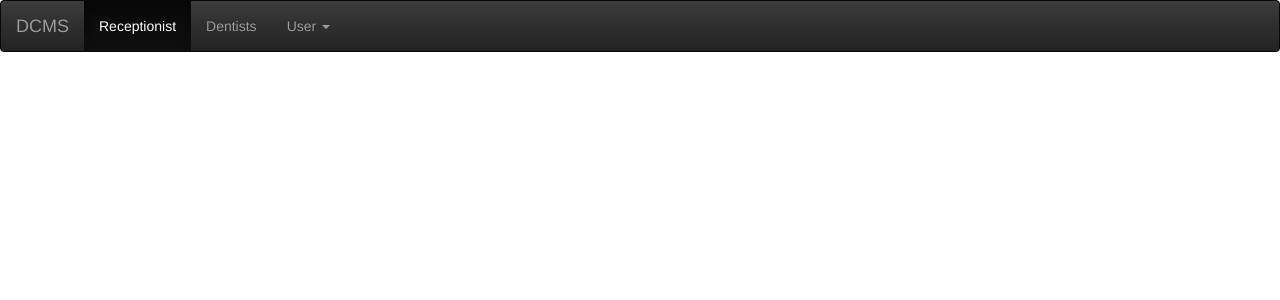
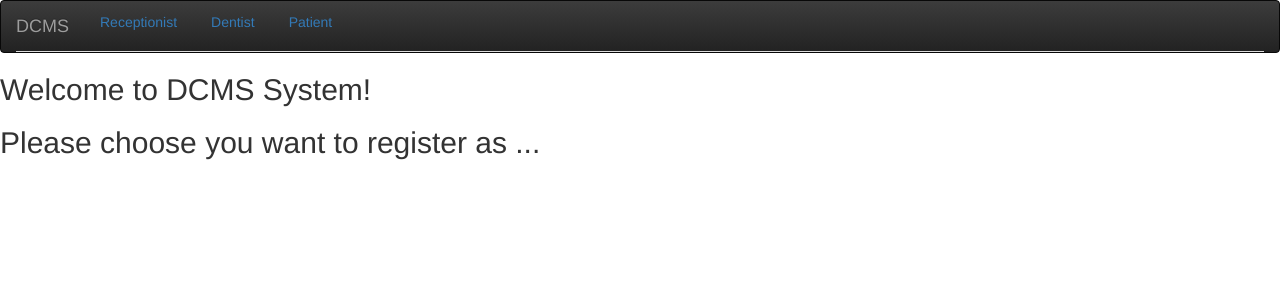
Before and after one commit to Ze-48346/CSI2132Project, a Flask app: page / in a window 1280 px wide. Shown: the top 300 px of the page. Run offline with Flask 2, Linux system fonts and the light colour scheme; parts of the project's set-up code (start-up, migrations or seed data) failed here and were passed over; some libraries are stand-ins or nearby versions.

Commit message:
Update all UIs

```diff
--- a/main.py
+++ b/main.py
@@ -24,7 +24,32 @@ def index():
     return render_template('HomePage.html')
 
 
+@app.route("/login")
+def login_page():
+    return render_template('Signin Template for Bootstrap.html')
+
+
+@app.route("/patient")
+def patient_page():
+    return render_template('PatientUI.html')
+
+
+@app.route("/receptionist")
+def receptionist_page():
+    return render_template('ReceptionistUI.html')
+
+
+@app.route("/dentist")
+def dentist_page():
+    return render_template('DentistsUI.html')
+
+
+@app.route("/signup")
+def signup():
+    return render_template('signup.html')
+
+
 if __name__ == '__main__':
-   # db.drop_all()
+    # db.drop_all()
 
     app.run(debug=False)
--- a/templates/HomePage.html
+++ b/templates/HomePage.html
@@ -10,6 +10,7 @@
     <link rel="stylesheet" href="https://stackpath.bootstrapcdn.com/bootstrap/3.4.1/css/bootstrap-theme.min.css" integrity="sha384-6pzBo3FDv/PJ8r2KRkGHifhEocL+1X2rVCTTkUfGk7/0pbek5mMa1upzvWbrUbOZ" crossorigin="anonymous">
 
 <!-- 最新的 Bootstrap 核心 JavaScript 文件 -->
+    <script src="https://cdn.staticfile.org/jquery/2.1.1/jquery.min.js"></script>
     <script src="https://stackpath.bootstrapcdn.com/bootstrap/3.4.1/js/bootstrap.min.js" integrity="sha384-aJ21OjlMXNL5UyIl/XNwTMqvzeRMZH2w8c5cRVpzpU8Y5bApTppSuUkhZXN0VxHd" crossorigin="anonymous"></script>
 
 </head>
@@ -19,30 +20,176 @@
 <nav class="navbar navbar-inverse" role="navigation">
     <div class="container-fluid">
     <div class="navbar-header">
-        <a class="navbar-brand" href="/">DCMS</a>
+        <a class="navbar-brand" href="#home" data-toggle="tab">DCMS</a>
     </div>
-    <div>
-        <ul class="nav navbar-nav">
-            <li class="active"><a href="#">Receptionist</a></li>
-            <li><a href="#">Dentists</a></li>
-            <li class="dropdown">
-                <a href="/" class="dropdown-toggle" data-toggle="dropdown">
-                    User <b class="caret"></b>
-                </a>
-                <ul class="dropdown-menu">
-                    <li><a href="#">Login</a></li>
-                    <li><a href="#">signup</a></li>
-                    <li><a href="#">guest</a></li>
-                    <li class="divider"></li>
-                    <li><a href="#">分离的链接</a></li>
-                    <li class="divider"></li>
-                    <li><a href="#">另一个分离的链接</a></li>
-                </ul>
-            </li>
+        <ul id="myTab" class="nav nav-tabs">
+            <li><a href="#receptionist" data-toggle="tab">Receptionist</a></li>
+            <li><a href="#dentist" data-toggle="tab">Dentist</a></li>
+            <li><a href="#patient" data-toggle="tab">Patient</a></li>
+<!--            <li class="dropdown">-->
+<!--                <a href="/" class="dropdown-toggle" data-toggle="dropdown">-->
+<!--                    User <b class="caret"></b>-->
+<!--                </a>-->
+<!--                <ul class="dropdown-menu">-->
+<!--                    <li><a href="#">Login</a></li>-->
+<!--                    <li><a href="#">signup</a></li>-->
+<!--                    <li><a href="#">guest</a></li>-->
+<!--                    <li class="divider"></li>-->
+<!--                    <li><a href="#">分离的链接</a></li>-->
+<!--                    <li class="divider"></li>-->
+<!--                    <li><a href="#">另一个分离的链接</a></li>-->
+<!--                </ul>-->
+<!--            </li>-->
         </ul>
     </div>
+</nav>
+<div id="myTabContent" class="tab-content">
+    <div class="tab-pane fade in active" id="home">
+        <h2>Welcome to DCMS System!</h2>
+        <h2>Please choose you want to register as ...</h2>
     </div>
-</nav>
+
+    <div class="tab-pane fade" id = "receptionist">
+        <h2>Receptionist</h2>
+        <form>
+            <h3>
+                Add patient
+            </h3>
+            <label for="add_firstname">
+                Patient's First Name
+            </label>
+            <input type="text" id="add_firstname" class="form-control" required>
+
+            <label for="add_lastname">
+                Patient's Last Name
+            </label>
+            <input type="text" id="add_lastname" class="form-control" required>
+
+            <label for="add_SSN" >Patient's SSN</label>
+        <input type="text" id="add_SSN" class="form-control" placeholder="SSN" required>
+
+            <label for="add_appointment_date">Appointment Date</label>
+
+            <input type="date" id="add_appointment_date"  class="form-control" required>
+
+            <label for="add_start_time">Start Time</label>
+            <input type="text" id="add_start_time"  class="form-control" required>
+
+            <label for="add_end_time">End Time</label>
+            <input type="text" id="add_end_time"  class="form-control" required>
+
+            <label for="add_dentist_SSN">Dentist's SSN</label>
+            <input type="text" id="add_dentist_SSN" class="form-control" required>
+
+            <button class="btn btn-lg btn-primary btn-block" type="submit">Add</button>
+
+        </form>
+        <hr>
+        <hr>
+
+        <form>
+            <h3>
+                Update Patient's information
+            </h3>
+
+            <label for="update_SSN" >Patient's SSN</label>
+        <input type="text" id="update_SSN" class="form-control" placeholder="SSN" required>
+
+            <label for="update_appointment_date"> Appointment Date</label>
+
+        <input type="text" id="update_appointment_date" class="form-control" placeholder="SSN" required>
+
+            <label for="update_start_time">Start Time</label>
+            <input type="text" id="update_start_time"  class="form-control" required>
+
+             <label for="update_end_time">End Time</label>
+            <input type="text" id="update_end_time"  class="form-control" required>
+            <label for="update_dentist_SSN">
+                Dentist's SSN
+
+            </label>
+            <input type="text" id="update_dentist_SSN" class="form-control" required>
+
+            <button class="btn btn-lg btn-primary btn-block" type="submit">Update</button>
+
+        </form>
+        <hr>
+        <hr>
+        <h3>
+            List all Dentists
+        </h3>
+
+        <button class="btn btn-lg btn-primary btn-block" type="submit"> List</button>
+        <hr>
+
+
+    </div>
+    <div class="tab-pane fade" id="dentist">
+        <h2>Dentist</h2>
+        <h3>
+            Check Upcoming appointment
+
+        </h3>
+        <form>
+        <label for="Check_appointment">
+            Your SSN
+        </label>
+        <input type="text" id="Check_appointment" class="form_control" required>
+
+            <button class="btn btn-lg btn-primary btn-block" type="submit"> Check</button>
+        </form>
+        <hr>
+        <hr>
+        <h3>
+            Check Patient's Medical History
+        </h3>
+
+        <form>
+            <label for="check_patientMedical">
+            Patient's SSN
+            </label>
+            <input type="text" id="check_patientMedical" class="form_control" required>
+
+            <button class="btn btn-lg btn-primary btn-block" type="submit"> Check</button>
+
+        </form>
+        <hr>
+
+
+
+    </div>
+    <div class="tab-pane fade" id="patient">
+        <h2>Patient</h2>
+        <H3>
+            Check Your History Medical
+        </H3>
+        <form>
+            <label for="check_historyMedical">
+                Your SSN
+            </label>
+            <INPUT type="text"  id="check_historyMedical" class="form_control" required>
+            <button class="btn btn-lg btn-primary btn-block" type="submit"> Check</button>
+        </form>
+        <hr>
+        <hr>
+        <h3>
+            Check Your upcoming appointment
+        </h3>
+        <form>
+            <label for="check_appointment_patient">
+                Your SSN
+            </label>
+            <INPUT type="text"  id="check_appointment_patient" class="form_control" required>
+            <button class="btn btn-lg btn-primary btn-block" type="submit"> Check</button>
+        </form>
+        <hr>
+
+
+
+    </div>
+
+</div>
+
 
 
 </body>
```
Also changed, not shown: templates/DentistsUI.html (deleted, +0 -10 lines), templates/PatientUI.html (deleted, +0 -10 lines), templates/ReceptionistUI.html (deleted, +0 -10 lines), templates/Signin Template for Bootstrap.html (+15 -31 lines), templates/signup.html (added, +65 -0 lines).
